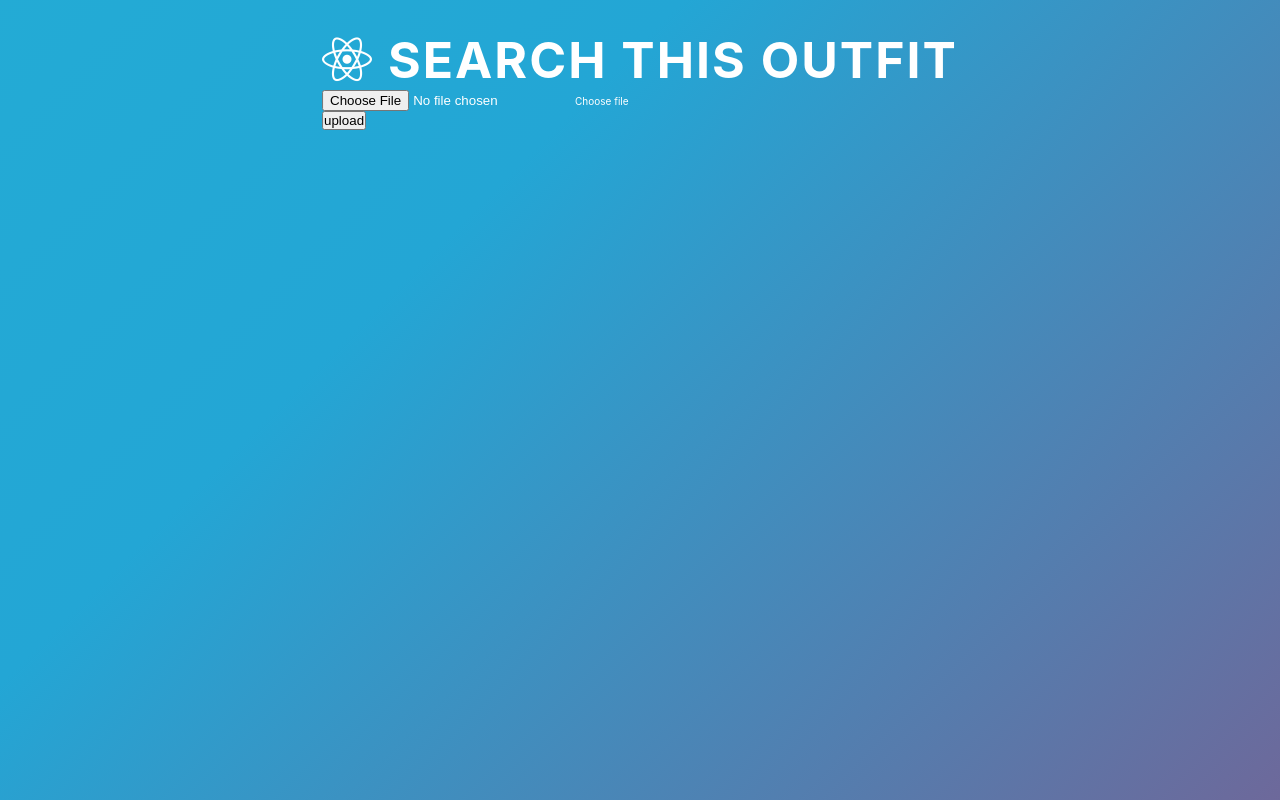
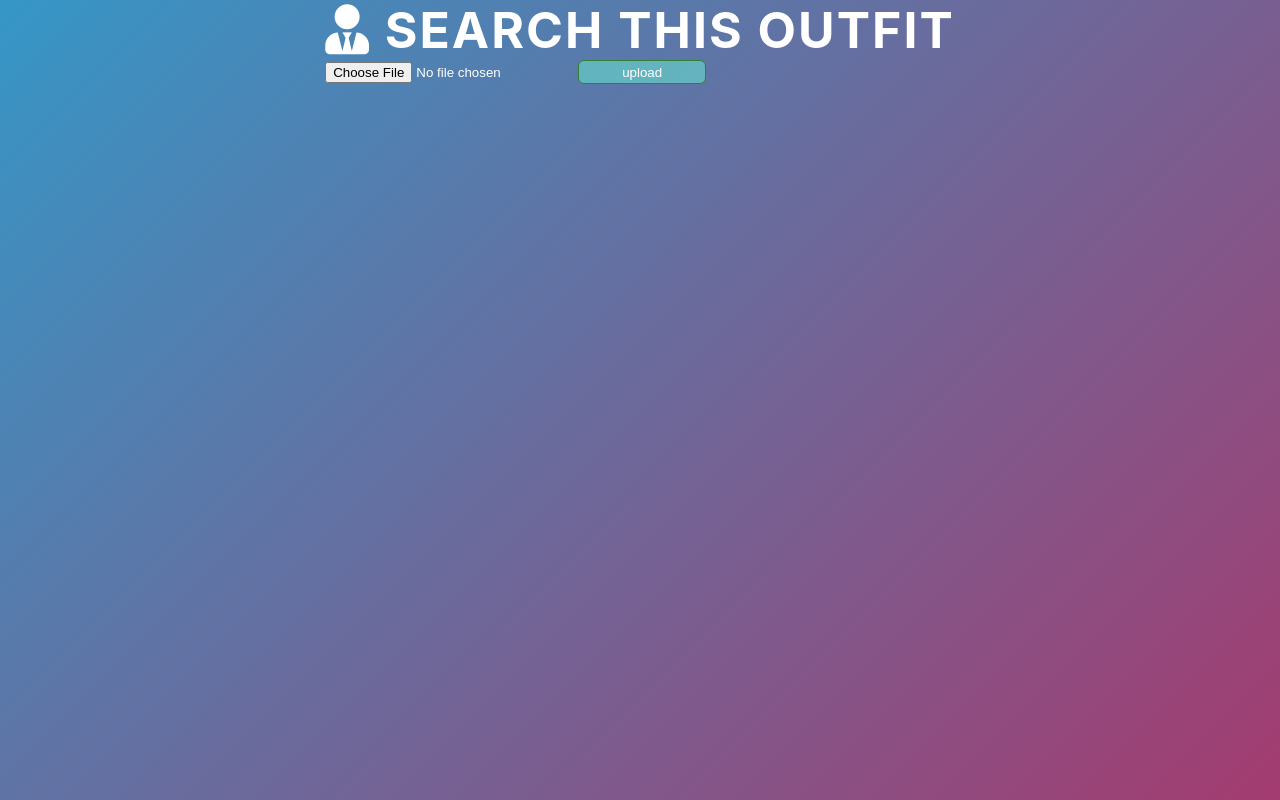
Before and after one commit to peterbarkoczi/search-this-outfit-frontEnd, a React (Create React App) app: page / in a window 1280 px wide. Built offline with nearby package versions, Linux system fonts and the light colour scheme.

Commit message:
added context

```diff
--- a/src/App.css
+++ b/src/App.css
@@ -46,8 +46,17 @@ body {
 }
 
 .main-page {
-    position: absolute;
-    top: 10%;
-    left: 50%;
-    transform: translate(-50%, -50%);
+    display: grid;
+    justify-content: center;
 }
+
+
+.custom-file-btn {
+    background: #68d7cca3;
+    color: #fff;
+    width: 10vw;
+    height: 3vh;
+    border: 1px solid #338033;
+    border-radius: 6px;
+    overflow: hidden;
+}
--- /dev/null
+++ b/src/components/context/PictureContext.js
@@ -0,0 +1,24 @@
+import React, { createContext, useState} from "react";
+
+export const PictureContext = createContext();
+
+const PictureContextProvider = (props) => {
+    const [currentPicture, setCurrentPicture] = useState("hey");
+
+    const changeCurrentPicture = props => {
+        setCurrentPicture(props);
+        console.log(currentPicture);
+    }
+
+    return (
+        <PictureContext.Provider value={{
+            currentPicture,
+            setCurrentPicture,
+            changeCurrentPicture
+        }}>
+            {props.children}
+        </PictureContext.Provider>
+    );
+}
+
+export default PictureContextProvider;
--- a/src/components/main_page/InputFile.js
+++ b/src/components/main_page/InputFile.js
@@ -1,20 +1,28 @@
-import React, { Fragment } from "react";
+import React, {Fragment, useContext} from "react";
+import axios from "axios";
+import {PictureContext} from "../context/PictureContext";
 
 function InputField() {
 
+    const {
+        currentPicture,
+        changeCurrentPicture
+    } = useContext(PictureContext)
+
+    const fileSelectedHandler = event => {
+        changeCurrentPicture(event.target.files[0])
+
+    }
+
+    const fileUploadHandler = () => {
+
+    }
+
     return (
-        <Fragment>
-            <form action="">
-                <div className="input-field">
-                    <input type="file" className="custom-file-input" id="customFile"/>
-                    <label className="custom-file-label" htmlFor="customFile">
-                        Choose file
-                    </label>
-                </div>
-                <input type="submit" value="upload" className="custom-file-btn" />
-            </form>
-
-        </Fragment>
+        <div className="image-upload-div">
+            <input type="file" className="custom-file-input" onChange={fileSelectedHandler}/>
+            <button onClick={fileUploadHandler} className="custom-file-btn">upload</button>
+        </div>
     );
 }
 
--- a/src/components/main_page/MainPage.js
+++ b/src/components/main_page/MainPage.js
@@ -5,7 +5,7 @@ function MainPage() {
     return (
         <div className="main-page" >
             <h4 className="title">
-                <i className="fab fa-react" /> Search This Outfit
+                <i className="fas fa-user-tie" /> Search This Outfit
             </h4>
             <InputField />
         </div>
```
Also changed, not shown: src/App.js (+6 -3 lines).
